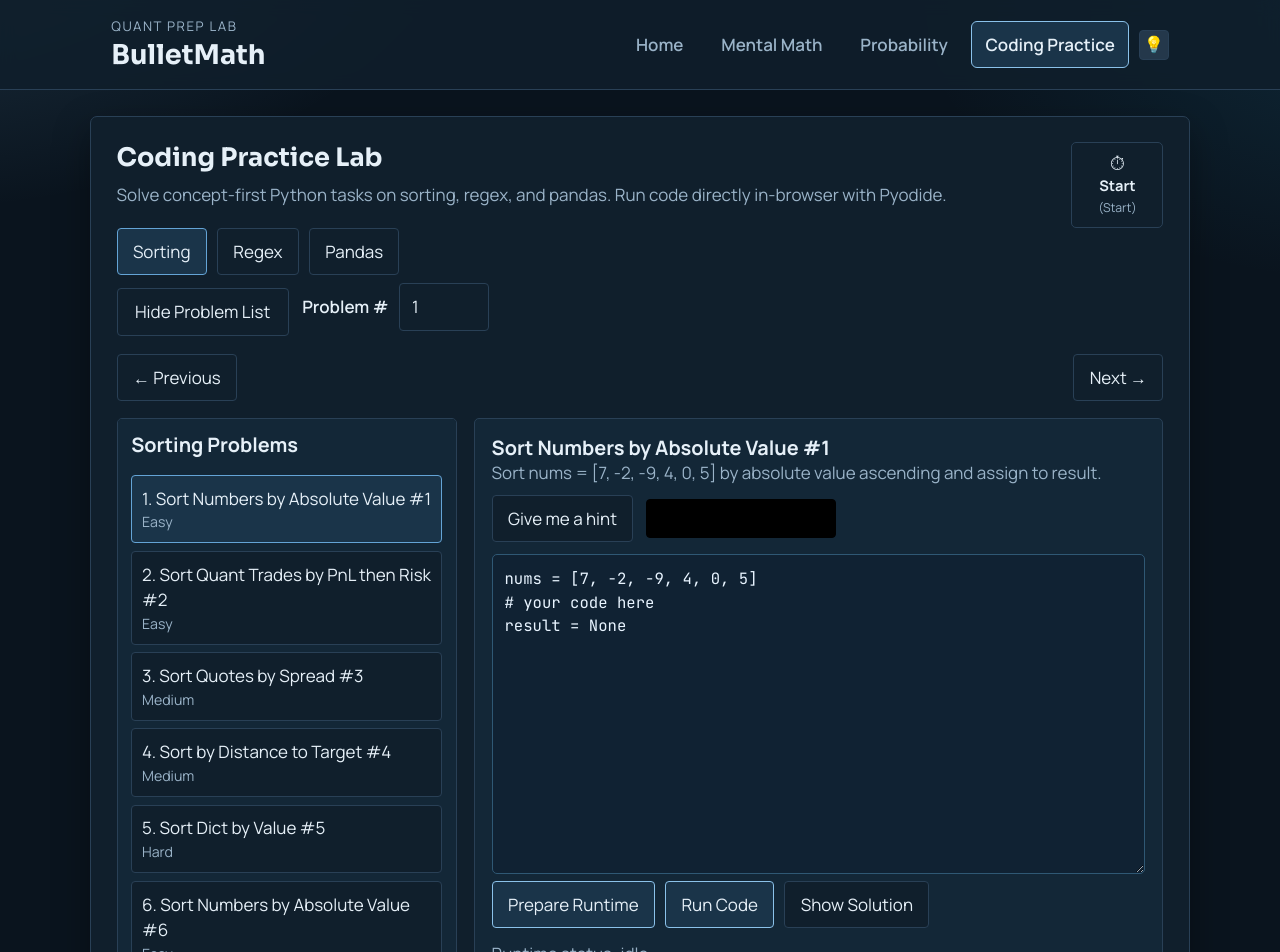
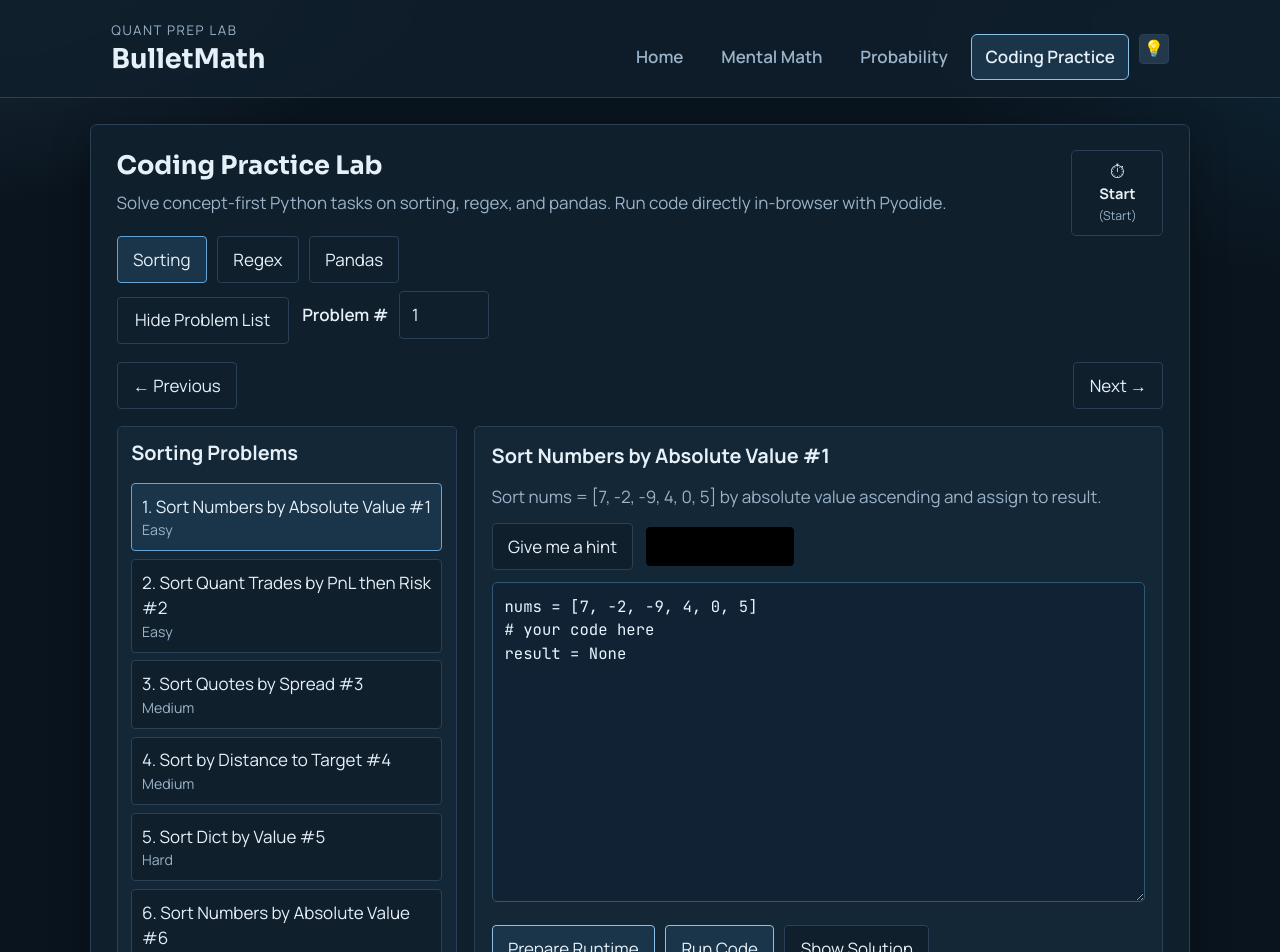
Before and after one commit to ap-gautham/bulletmath, a React (Vite) app: page /#/coding in a window 1280 px wide. Shown: the top 952 px of the page. Built offline with nearby package versions, Linux system fonts and the light colour scheme.

Commit message:
Refine coding hints and spacing

```diff
--- a/src/App.css
+++ b/src/App.css
@@ -3,7 +3,6 @@
   display: flex;
   flex-direction: column;
 }
-
 .site-header {
   position: sticky;
   top: 0;
@@ -53,6 +52,7 @@
   gap: 0.5rem;
   flex-wrap: wrap;
   justify-content: flex-end;
+  margin-top: 1rem;
 }
 
 .nav-link {
@@ -703,7 +703,16 @@ th {
 }
 
 .editor-wrap h3 {
-  margin: 0;
+  margin: 0 0 0.9rem;
+}
+
+.editor-wrap > p {
+  margin-top: 0;
+  margin-bottom: 0.8rem;
+}
+
+.editor-wrap .practice-actions {
+  margin-top: 1rem;
 }
 
 .expected-output {
--- a/src/pages/CodingPractice.jsx
+++ b/src/pages/CodingPractice.jsx
@@ -263,7 +263,6 @@ function CodingPractice() {
                     : 'hint-inline-panel hint-inline-panel-hidden'
                 }
               >
-                <span className="hint-inline-label">Hint</span>
                 <span className="hint-inline-value">{activeProblem.expectedLabel}</span>
               </div>
             </div>
```
